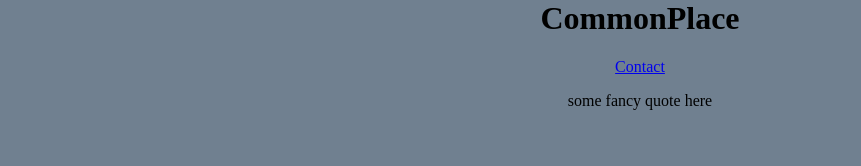
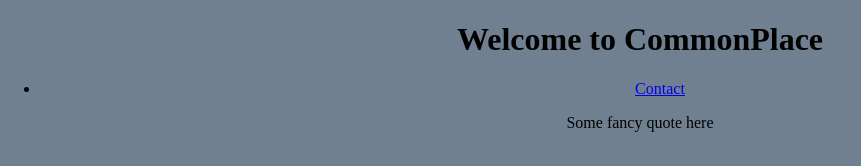
Before and after one commit to michellepyc/michellepyc.github.io, a plain HTML site: page index.html in a window 1280 px wide. Shown: the whole page, without its empty margins (0-861 px from the left). Drawn offline with Linux system fonts and the light colour scheme.

Commit message:
trying this out

```diff
--- a/index.html
+++ b/index.html
@@ -1,13 +1,24 @@
+<!DOCTYPE html>
 <html lang="en">
 <head>
     <meta charset="UTF-8">
     <meta name="viewport" content="width=device-width, initial-scale=1.0">
-    <title>Document</title>
+    <title>CommonPlace</title>
     <link rel="stylesheet" href="styles.css">
 </head>
 <body>
-    <h1>CommonPlace</h1>
-    <a href="/contacts.html">Contact</a>
-    <p>some fancy quote here</p>
+    <header>
+        <h1>Welcome to CommonPlace</h1>
+        <nav>
+            <ul>
+                <li><a href="/contacts.html">Contact</a></li>
+            </ul>
+        </nav>
+    </header>
+    <main>
+        <section>
+            <p>Some fancy quote here</p>
+        </section>
+    </main>
 </body>
 </html>
```
